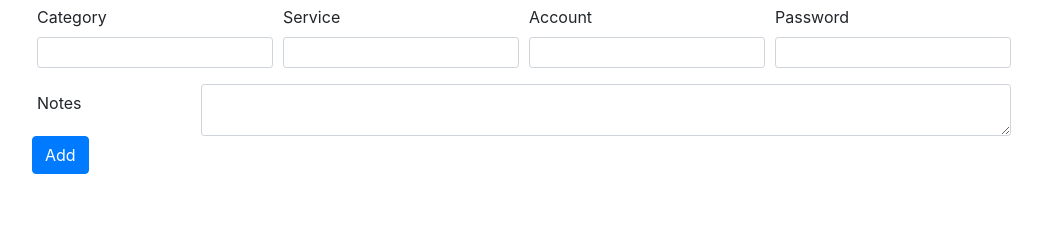
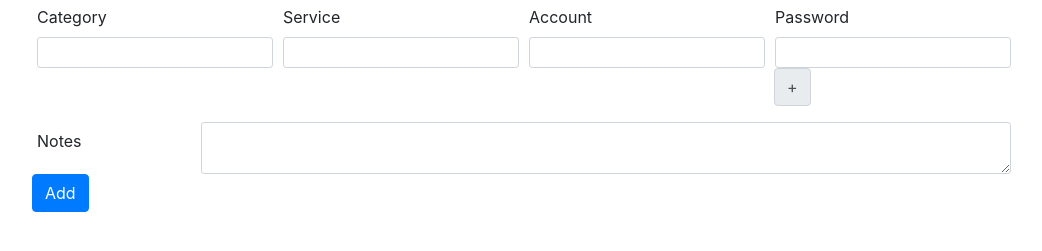
Before and after one commit to rothlmar/battery-staple, an Electron app: page detail.html in a window 1280 px wide. Both pictures are taken after a click on the button "Add New". Shown: the part 41-292 px from the top of the page, without its empty margins (33-1075 px from the left). Drawn offline with nearby package versions, Linux system fonts and the light colour scheme; no server answers.

Commit message:
adds password generator

```diff
--- a/detail.html
+++ b/detail.html
@@ -61,10 +61,15 @@
 	      </div>
 	      <div class="form-group col-md-3">
 		<label for="value-new">Password</label>
-		<input type="text"
-		       class="form-control form-control-sm"
-		       id="value-new"
-		       name="value-new">
+		<div clas="input-group">
+		  <input type="text"
+			 class="form-control form-control-sm"
+			 id="value-new"
+			 name="value-new">
+		  <div class="input-group-append">
+		    <span class="input-group-text" onclick="generatePw()">+</span>
+		  </div>
+		</div>
 	      </div>
 	    </div>
 	    <div class="form-row">
--- a/detail.js
+++ b/detail.js
@@ -1,3 +1,4 @@
+const crypto = require('crypto');
 const { ipcRenderer } = require('electron');
 const elts = ['category', 'service', 'name', 'value', 'notes'];
 
@@ -21,6 +22,35 @@ function deletePw() {
   elts.concat('id').forEach(e => replace(e, '&nbsp;'));
 };
 
+
+function generatePw() {
+  let pw = '';
+  const lower = 'abcdefghijklmnopqrstuvwxyz';
+  const upper = lower.toUpperCase();
+  const number = '0123456789';
+  const other = '!@#$%^&*()[],.?:"';
+  const chars = [upper, lower, number, other];
+  crypto.randomBytes(64, (err, buf) =>  {
+    let groupStart = 0;
+    let groupLength = 5;
+    for (const b of buf) {
+      const point = b % 32;
+      const group = chars[groupStart + Math.floor(pw.length/groupLength)];
+      if (point < group.length) {
+	pw = pw.concat(group[point]);
+      }
+      if (pw.length == 10) {
+	groupStart = -3;
+	groupLength = 2;
+      }
+      if (pw.length == 14) {
+	break;
+      }
+    }
+    document.getElementById('value-new').value = pw;
+  })
+}
+
 document.addEventListener('DOMContentLoaded', function() {
   const form = document.getElementById('add-new-form');
   form.addEventListener('submit', function(event) {
```
